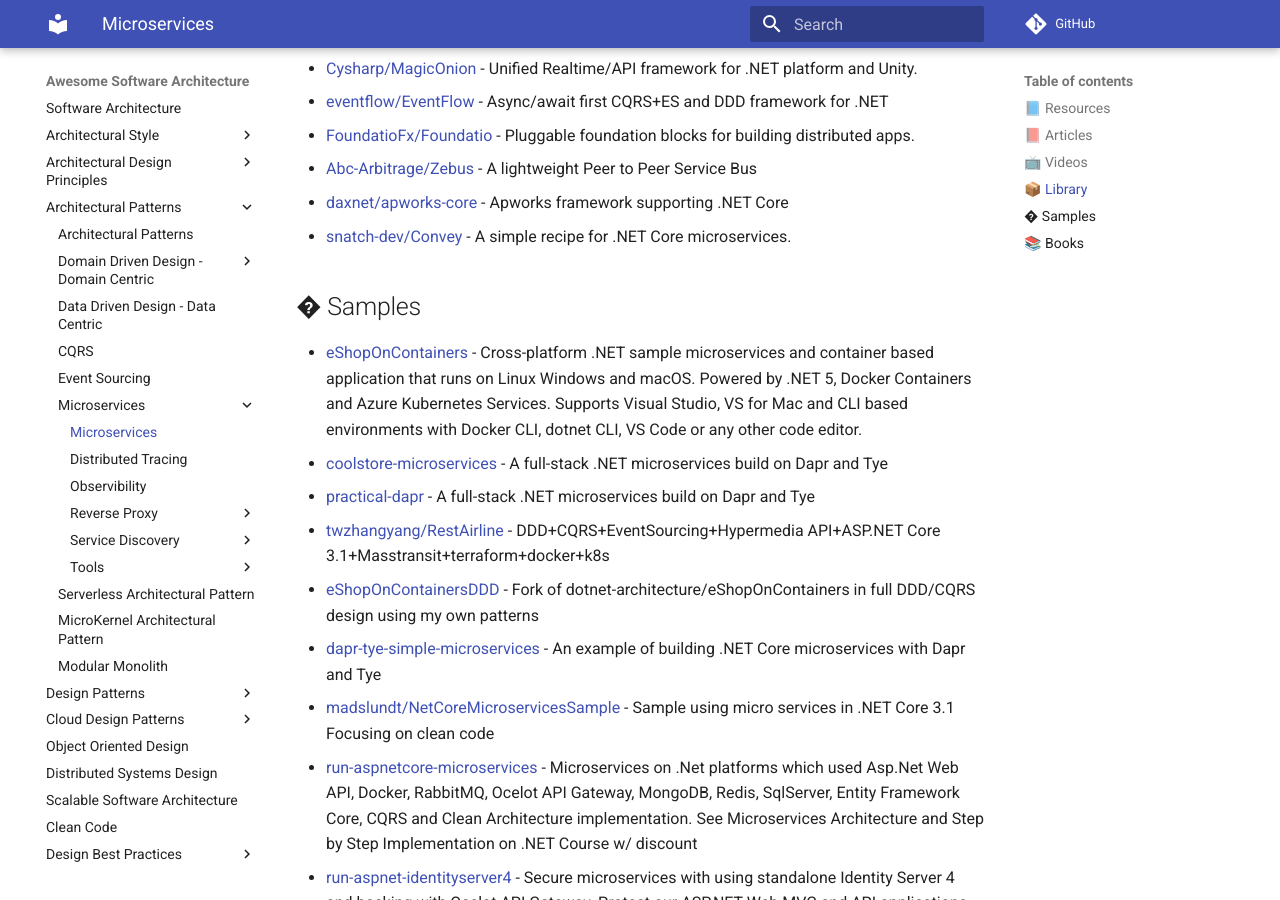
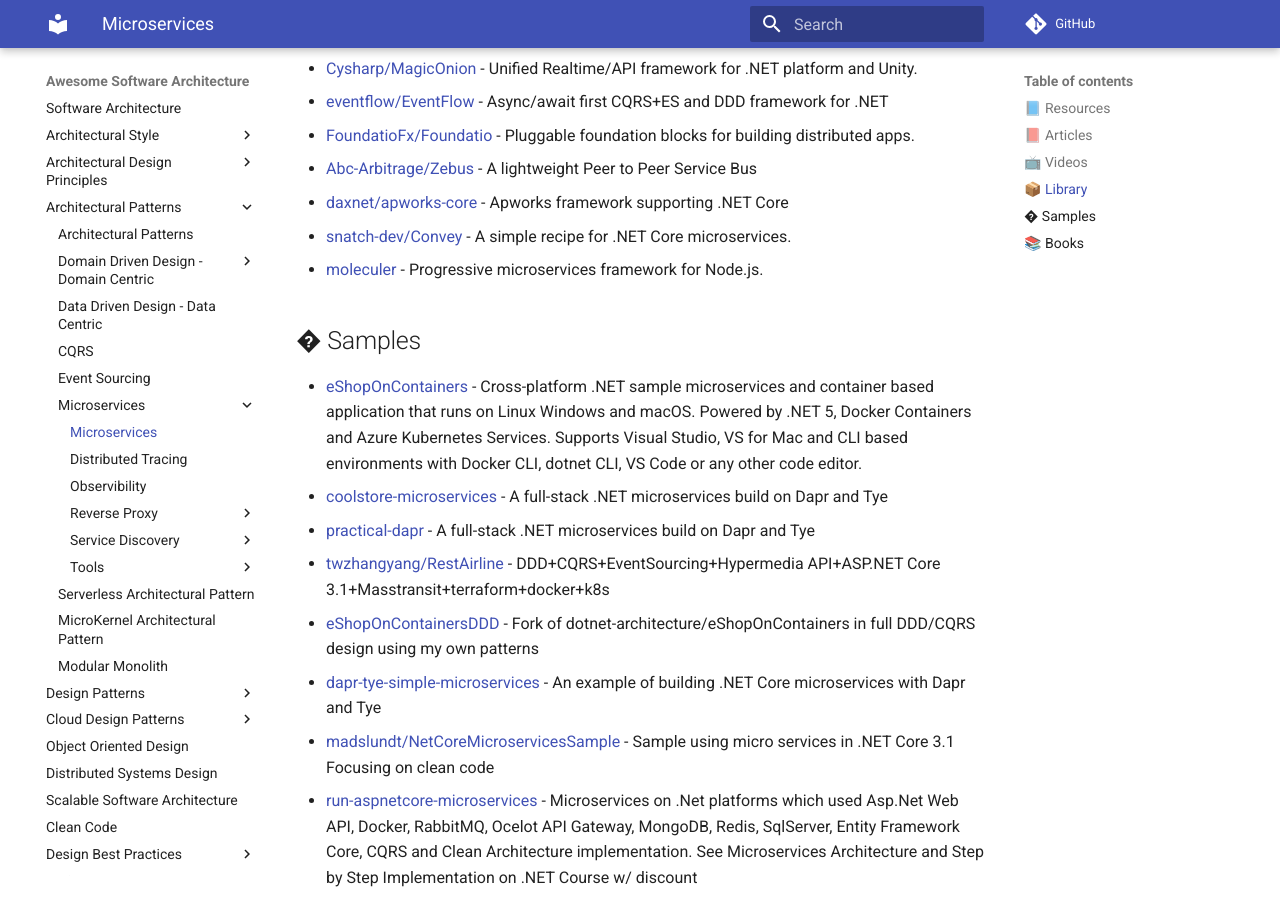
Before and after one commit to mehdihadeli/awesome-software-architecture, an MkDocs documentation site: the page built from docs/architectural-patterns/microservices/microservices.md, in a window 1280 px wide and 900 px high, scrolled down 3297 px. Built offline with MkDocs 1.6.1 and Material for MkDocs 9.7.7, drawn with Linux system fonts in a browser that asks for light colours; comment, search, counter and statistics services are not loaded.

Commit message:
Add Moleculer microservices framework to MS library

```diff
--- a/docs/architectural-patterns/microservices/microservices.md
+++ b/docs/architectural-patterns/microservices/microservices.md
@@ -85,6 +85,7 @@
 - [Abc-Arbitrage/Zebus](https://github.com/Abc-Arbitrage/Zebus) - A lightweight Peer to Peer Service Bus
 - [daxnet/apworks-core](https://github.com/daxnet/apworks-core) - Apworks framework supporting .NET Core
 - [snatch-dev/Convey](https://github.com/snatch-dev/Convey) - A simple recipe for .NET Core microservices.
+- [moleculer](https://github.com/moleculerjs/moleculer) - Progressive microservices framework for Node.js.
 
 ## � Samples
 
```
